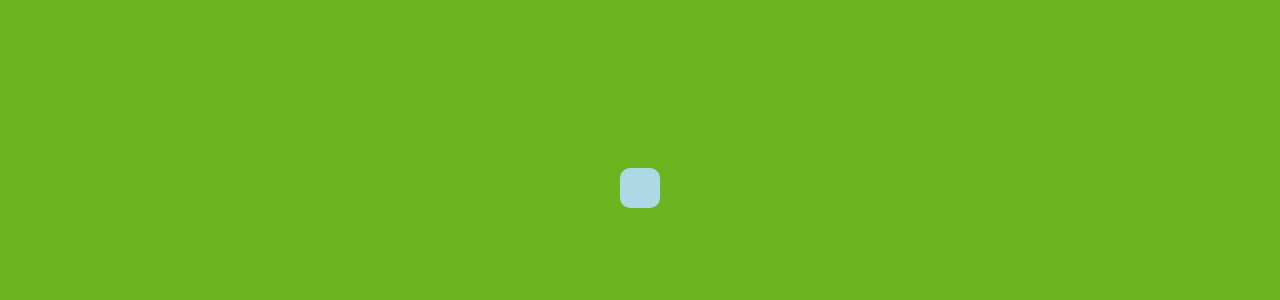
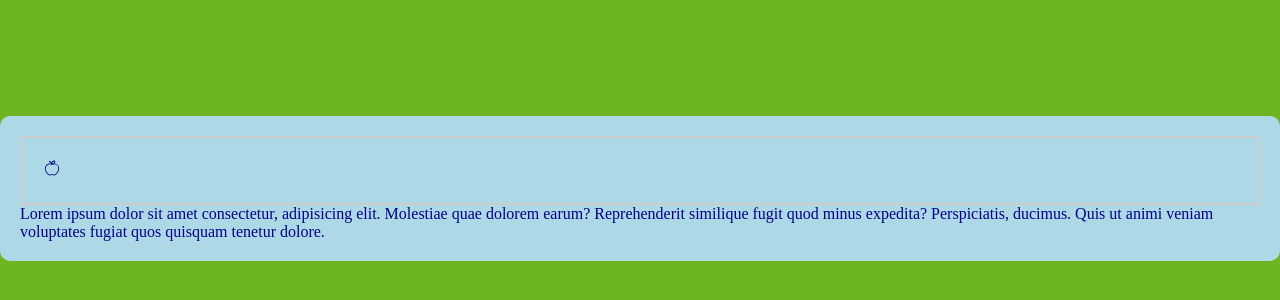
Before and after one commit to albert-byiringiro/react-monster, a React (Vite) app in the folder react-demos/: page / in a window 1280 px wide. Shown: the part 212-512 px from the top of the page. Built offline with nearby package versions, Linux system fonts and the light colour scheme.

Commit message:
feature: added styled exercises combined

```diff
--- a/react-demos/package.json
+++ b/react-demos/package.json
@@ -11,7 +11,8 @@
   },
   "dependencies": {
     "react": "^19.0.0",
-    "react-dom": "^19.0.0"
+    "react-dom": "^19.0.0",
+    "react-icons": "^5.4.0"
   },
   "devDependencies": {
     "@eslint/js": "^9.19.0",
--- a/react-demos/src/ComponentUno.jsx
+++ b/react-demos/src/ComponentUno.jsx
@@ -1,3 +1,4 @@
+import { CiApple } from "react-icons/ci";
 import "./index.css"
 
 /*
@@ -58,6 +59,9 @@ export function UserStatus({ loggedIn, isAdmin }) {
 
 export function StyledCard() {
     return (
-        <div style={{ backgroundColor: "lightblue", padding: "20px", borderRadius: "10px", color: "darkblue" }}></div>
+        <div style={{ backgroundColor: "lightblue", padding: "20px", borderRadius: "10px", color: "darkblue" }}>
+            <h1 style={{ fontSize: "20px" }}><CiApple />           </h1>
+            <p>Lorem ipsum dolor sit amet consectetur, adipisicing elit. Molestiae quae dolorem earum? Reprehenderit similique fugit quod minus expedita? Perspiciatis, ducimus. Quis ut animi veniam voluptates fugiat quos quisquam tenetur dolore.</p>
+        </div>
     )
 }
```
Also changed, not shown: 1 other file (tests, documents, lock files or other folders).
